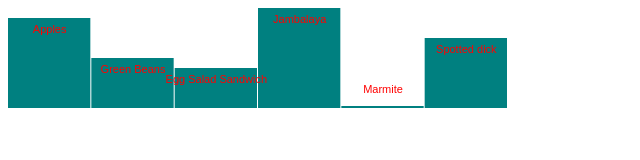
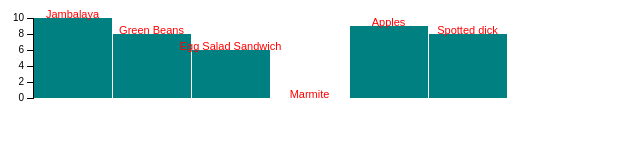
Before and after one commit to roundand/d3-tutorials, a plain HTML site: page index.html in a window 1280 px wide. Shown: the whole page, without its empty margins (0-640 px from the left). Drawn offline with Linux system fonts and the light colour scheme.

Commit message:
Got axes and scale working

```diff
--- a/data/fruit.csv
+++ b/data/fruit.csv
@@ -1,7 +1,7 @@
 Food,Deliciousness
+Jambalaya,10
+Green Beans,8
+Egg Salad Sandwich,6
+Marmite,0
 Apples,9
-Green Beans,5
-Egg Salad Sandwich,4
-Jambalaya,10
-Marmite,0.2
-Spotted dick,7
+Spotted dick,8
--- a/index.html
+++ b/index.html
@@ -4,6 +4,17 @@
     <title>D3 Page Template</title>
     <script type="text/javascript" src="d3/d3.js"></script>
     <style>
+      .axis path,
+      .axis line {
+          fill: none;
+          stroke: black;
+          shape-rendering: crispEdges;
+      }
+
+      .axis text {
+          font-family: sans-serif;
+          font-size: 10px;
+      }
       div.bar {
         display: inline-block;
         width: 20px;
@@ -17,12 +28,14 @@
     <script type="text/javascript">
       var h = 100;
       var w = 500;
-      var padding = 1;
+      var padding = 10;
+      var barPadding = 1;
+      var axisWidth = 25;
 
       var svg = d3.select('body')
                   .append('svg')
                   .attr('width', w)
-                  .attr('height', h);
+                  .attr('height', h + padding);
 
 
       // fetch the csv file and generate SVG in the callback
@@ -33,14 +46,22 @@
         console.log(data);
 
         // scaling factors to fit data into our SVG window of h * w
-        var width = w / data.length;                                    // to fit each bar+padding.
-        var maxHeight = d3.max(data, function(d){                       // use the convenient d3.max function ...
+        var width = (w - (barPadding + axisWidth)) / data.length;       // to fit each bar+barPadding.
+        var maxData = d3.max(data, function(d){                         // use the convenient d3.max function ...
           return +d.Deliciousness;                                      // ... remembering to convert the string value.
         });
-        var heightScaling = h / maxHeight;                              // ... giving us our vertical scaling factor.
+        console.log('maxData: ' + maxData);
+
+        var maxScale = h - (2 * padding);
+        console.log('maxScale: ' + maxScale);
+
         var yScale = d3.scale.linear()
-                       .domain([0, maxHeight])
-                       .range([0, h]);
+                       .domain([0, maxData])
+                       .range([0, maxScale]);
+
+        var yAxisScale = d3.scale.linear()
+                       .domain([0, maxData])
+                       .range([maxScale, 0]);
 
         var bars = svg.selectAll('rect')                                // find all svg/rect ...
                       .data(data)                                       // ... and all data items
@@ -48,15 +69,17 @@
                       .append('rect');                                  // ... create a new, matching svg/rect.
 
         bars.attr('x', function(d, i){                                  // for each bar, set x ...
-              return (i * (width));
+              return (barPadding + axisWidth + (i * (width)));
             })
             .attr('y', function(d){                                     // ... and y. But SVG uses top-left origin ...
-              return h - yScale(d.Deliciousness);                       // ... so we adjust for bottom-left chart origin ...
+              return padding + yAxisScale(+d.Deliciousness);                      // ... so we adjust for bottom-left chart origin ...
             })
             .attr('height', function(d){                                // ... so that all bars are bottom-aligned...
-              return yScale(d.Deliciousness);
+              var height = yScale(+d.Deliciousness);
+              console.log(d.Deliciousness + ' -> ' + height)
+              return height;
             })
-            .attr('width', width - padding)                             // ... and have the right width.
+            .attr('width', width - barPadding)                          // ... and have the right width.
             .attr('fill', 'teal');
 
         var labels = svg.selectAll('text')                              // find all svg/text ...
@@ -65,20 +88,31 @@
                         .append('text');                                // ... create a new, matching svg/text.
 
         labels.attr('x', function(d, i){                                // for each label, set x ...
-                return (i * (width) + (width / 2));
+                return ((axisWidth) + (i * (width) + (width / 2)));
               })
                 .attr('y', function(d){                                 // ... and y. Flip y as before ...
-                return Math.min(h - 15, h + 15 - yScale(d.Deliciousness));
+                return Math.min(h - padding, padding + yAxisScale(d.Deliciousness));
               })
               .text(function(d){                                        // ... and set the label text ...
                 return d.Food;
               })
-              .attr('width', width - padding)                           // ... and have the right width.
+              .attr('width', width - barPadding)                        // ... and have the right width.
               .attr('font-family', 'sans-serif')
               .attr('font-size', '11px')
               .attr('fill', 'red')
               .attr('text-anchor', 'middle');
 
+        // let's add a vertical axis
+        var yAxis = d3.svg.axis();
+        yAxis.scale(yAxisScale);
+        yAxis.orient('left');
+        yAxis.ticks(5);
+
+        svg.append('g')
+            .attr('class', 'axis')
+            .attr('transform', 'translate(' + axisWidth + ', ' + padding + ')')
+            .call(yAxis);
+
       }
     </script>
   </body>
```
